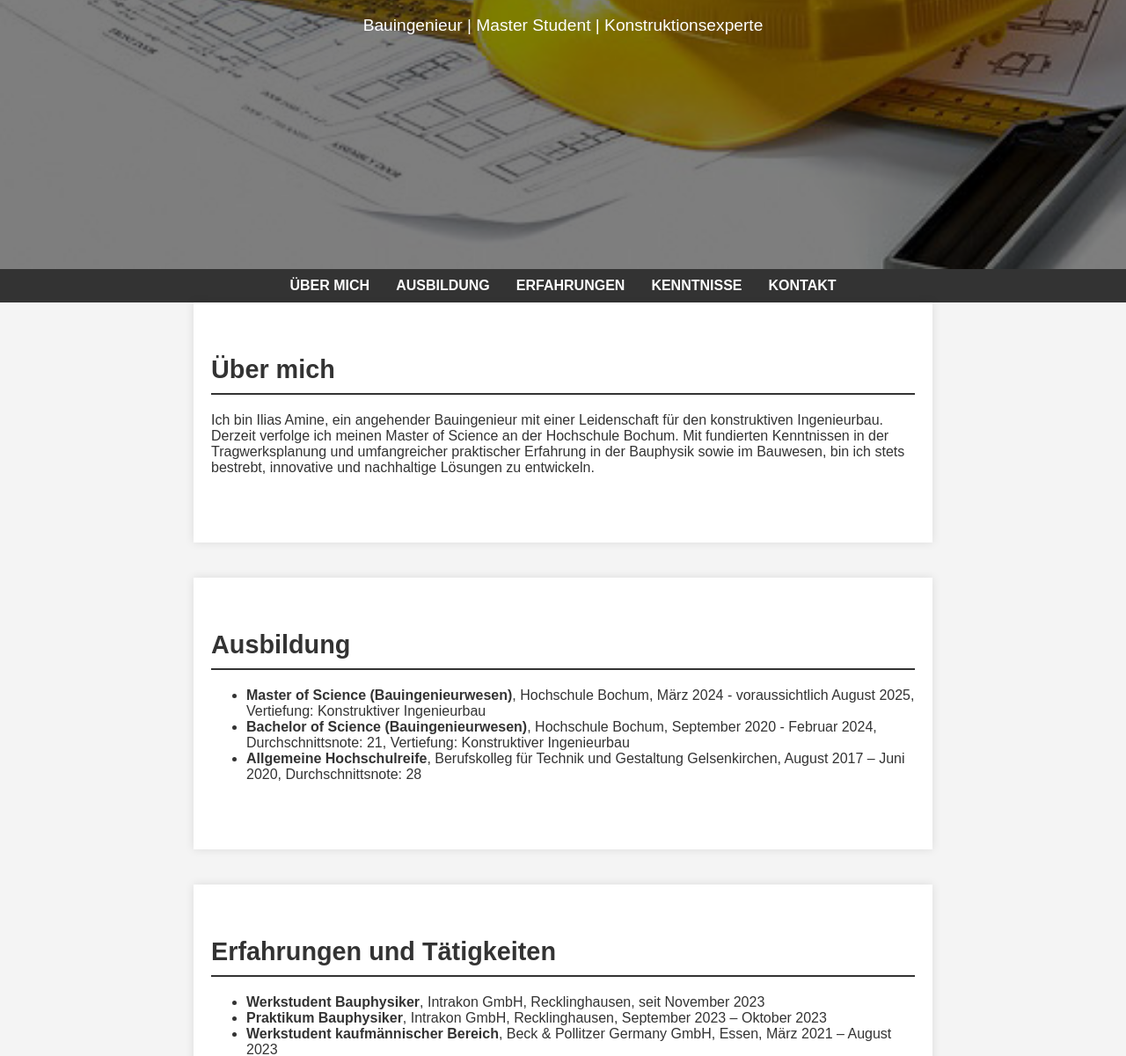
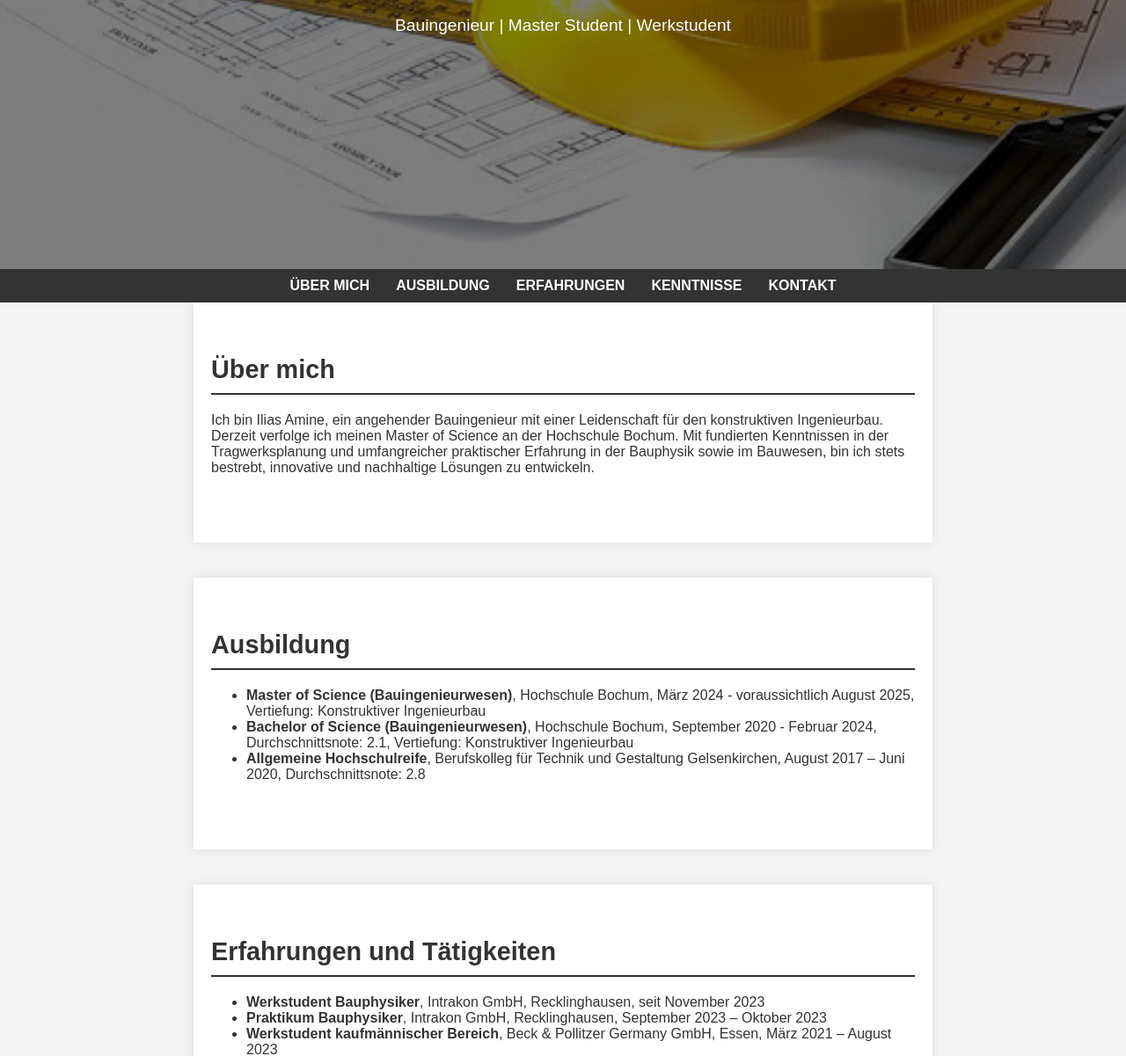
Before and after one commit to IliasAmine/Lebenslauf, a plain HTML site: page index.html in a window 1280 px wide. Shown: the part 494-1695 px from the top of the page at 88% size. Drawn offline with Linux system fonts and the light colour scheme.

Commit message:
Update index.html

```diff
--- a/index.html
+++ b/index.html
@@ -12,7 +12,7 @@
             <div class="hero-content">
                 <img src="Bewerbungsbild.jpg" alt="Ilias Amine" class="profile-pic">
                 <h1>Ilias Amine</h1>
-                <p>Bauingenieur | Master Student | Konstruktionsexperte</p>
+                <p>Bauingenieur | Master Student | Werkstudent</p>
             </div>
         </div>
     </header>
@@ -36,8 +36,8 @@
         <h2>Ausbildung</h2>
         <ul>
             <li><strong>Master of Science (Bauingenieurwesen)</strong>, Hochschule Bochum, März 2024 - voraussichtlich August 2025, Vertiefung: Konstruktiver Ingenieurbau</li>
-            <li><strong>Bachelor of Science (Bauingenieurwesen)</strong>, Hochschule Bochum, September 2020 - Februar 2024, Durchschnittsnote: 21, Vertiefung: Konstruktiver Ingenieurbau</li>
-            <li><strong>Allgemeine Hochschulreife</strong>, Berufskolleg für Technik und Gestaltung Gelsenkirchen, August 2017 – Juni 2020, Durchschnittsnote: 28</li>
+            <li><strong>Bachelor of Science (Bauingenieurwesen)</strong>, Hochschule Bochum, September 2020 - Februar 2024, Durchschnittsnote: 2.1, Vertiefung: Konstruktiver Ingenieurbau</li>
+            <li><strong>Allgemeine Hochschulreife</strong>, Berufskolleg für Technik und Gestaltung Gelsenkirchen, August 2017 – Juni 2020, Durchschnittsnote: 2.8</li>
         </ul>
     </section>
 
@@ -64,7 +64,7 @@
         <h2>Kontakt</h2>
         <p><strong>Adresse:</strong> Ochsenkamp 30, 44579 Castrop-Rauxel</p>
         <p><strong>Telefon:</strong> +49 176 61878821</p>
-        <p><strong>E-Mail:</strong> iliasamn@gmail.com</p>
+        <p><strong>E-Mail:</strong> ilias.amine@web.de</p>
     </section>
 
     <footer class="footer">
```
